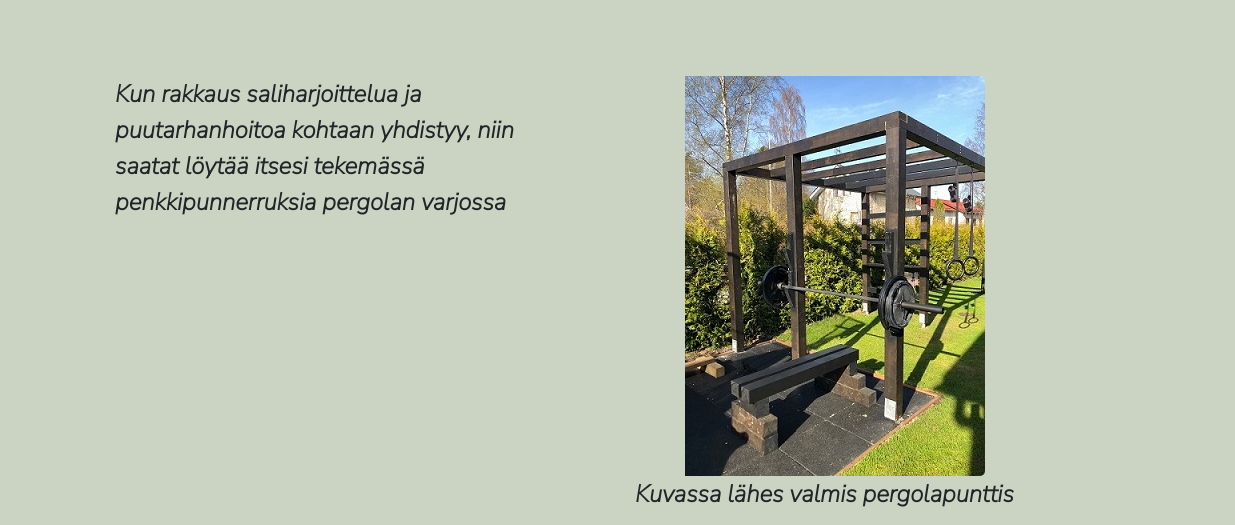
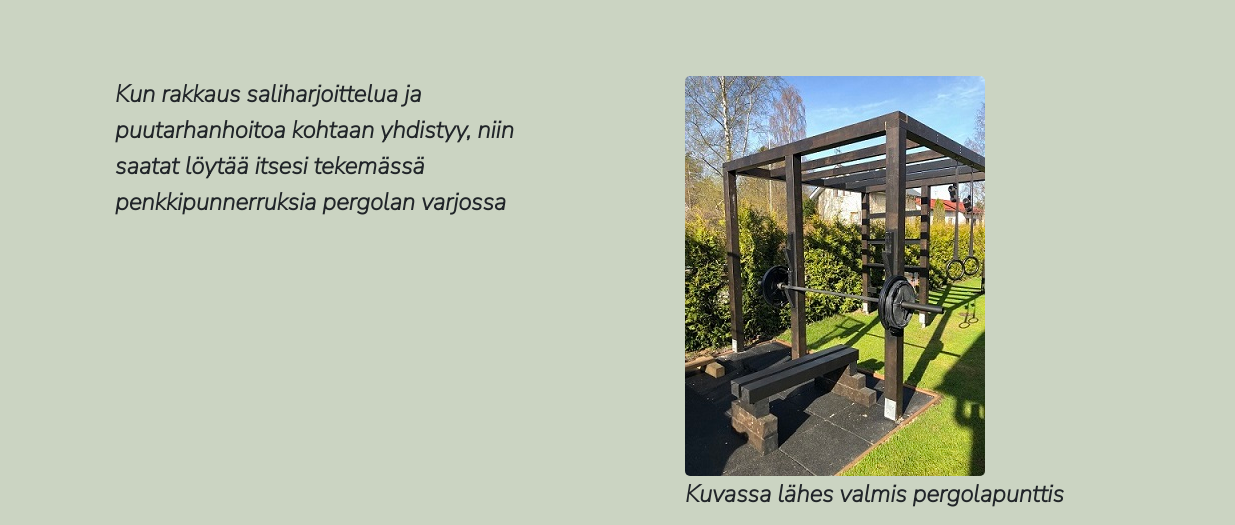
Before and after one commit to lammasrotsi/pergolapunttis, a plain HTML site: page index.html in a window 1280 px wide. Shown: the part 205-730 px from the top of the page, 0-1235 px from the left. Drawn offline with nearby package versions, Linux system fonts and the light colour scheme; a web font is replaced by a local one.

Commit message:
Update index.html

```diff
--- a/index.html
+++ b/index.html
@@ -60,8 +60,8 @@
 			tekemässä penkkipunnerruksia pergolan varjossa</p>
 			</div>
 			<div class="col-md-12 col-lg-6" >
-			<figure>
-	<img src="kuvat/etusivu/valmiihko2.jpg" class="etusivu" alt="kuva lähes valmiista pergolasta" />
+			<figure class="etusivu">
+	<img src="kuvat/etusivu/valmiihko2.jpg"  alt="kuva lähes valmiista pergolasta" />
 	<figcaption>Kuvassa lähes valmis pergolapunttis</figcaption>
 </figure>
 			</div>
```
